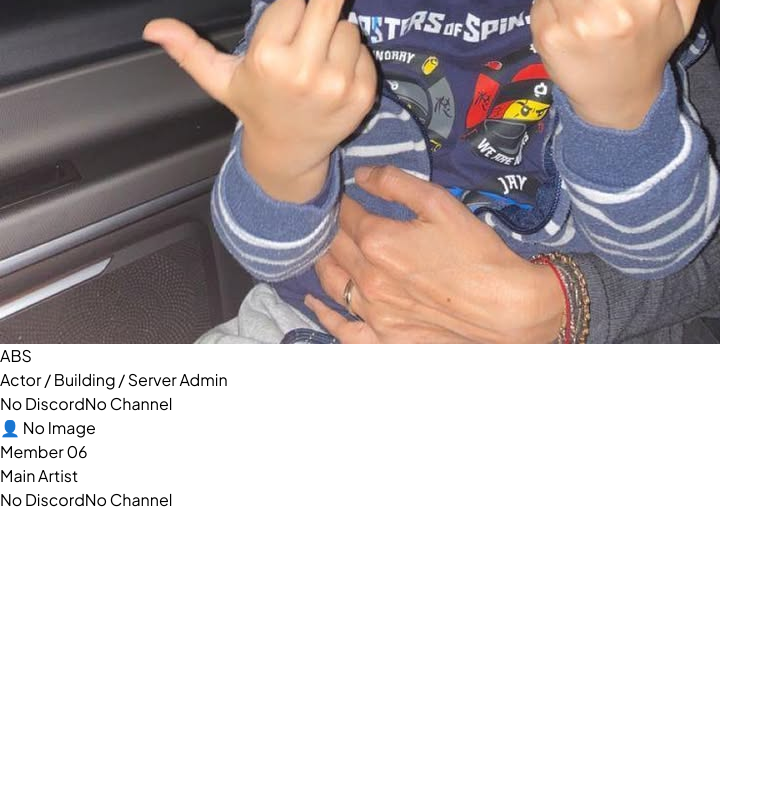
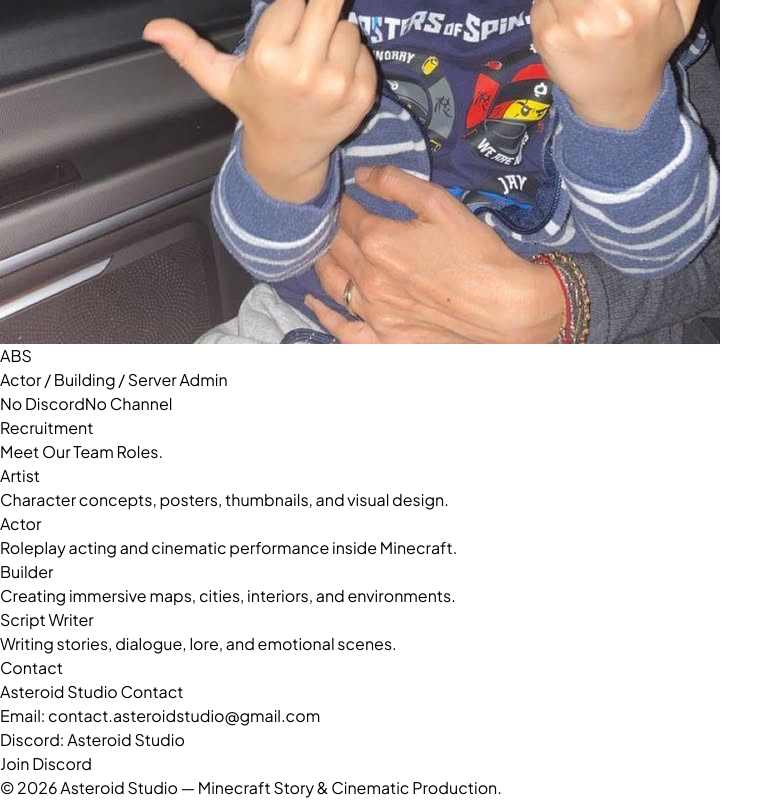
Before and after one commit to Reiki1112/asteroid-web, a React (Vite) app: page / in a window 1280 px wide. Shown: the part 5361-6161 px from the top of the page, without its empty margins (0-783 px from the left). Before the commit the page ends 5873 px from the top, so only its background shows below. Built offline with nearby package versions, Linux system fonts and the light colour scheme.

Commit message:
Update App.jsx

```diff
--- a/src/App.jsx
+++ b/src/App.jsx
@@ -28,7 +28,7 @@ const NEWS_DATA = [
 ]
 
 // ========================================================
-// 👥 2. ข้อมูลสมาชิก (อ้างอิงตามดีไซน์รูปที่ 2)
+// 👥 2. ข้อมูลสมาชิก
 // ========================================================
 const MEMBERS_DATA = [
     {
@@ -65,8 +65,7 @@ const MEMBERS_DATA = [
         img: absImg,
         discord: "",
         youtube: ""
-    },
-    { name: "Member 06", role: "Main Artist", img: "", discord: "", youtube: "" }
+    }
 ]
 
 // ========================================================
@@ -148,7 +147,7 @@ export default function App() {
     return (
         <div className="min-h-screen bg-[#1E2022] text-[#D2E4F1] overflow-x-hidden" style={{ fontFamily: "'Plus Jakarta Sans', 'Noto Sans Thai', sans-serif" }}>
 
-            {/* สไตล์ Scrollbar ซ่อนแถบขาวใน Modal */}
+            {/* สไตล์ Scrollbar ซ่อนแถบเลื่อนบนส่วนสไลด์ */}
             <style>{`
                 .custom-dark-scrollbar::-webkit-scrollbar {
                     width: 6px;
@@ -313,7 +312,7 @@ export default function App() {
                 </ScrollReveal>
             </section>
 
-            {/* POPUP MODAL SCREEN (แก้ปัญหาขอบและแถบเลื่อนขาวเรียบร้อย) */}
+            {/* POPUP MODAL SCREEN */}
             {isModalOpen && (
                 <div
                     className={`fixed inset-0 z-50 flex items-center justify-center p-4 bg-black/75 backdrop-blur-md transition-opacity duration-300 ease-out ${
@@ -525,8 +524,8 @@ export default function App() {
                 </ScrollReveal>
             </section>
 
-            {/* SECTION 5: Members (ดึงดีไซน์ตามรูปแบบภาพที่ 2 กลับมาเรียบร้อยครับ) */}
-            <section className="max-w-7xl mx-auto px-6 py-20 border-t border-[#484D51]/20 mb-20 relative">
+            {/* SECTION 5: Meet Our Members */}
+            <section className="max-w-7xl mx-auto px-6 py-20 border-t border-[#484D51]/20 relative">
                 <ScrollReveal>
                     <div className="flex flex-col md:flex-row justify-between items-start md:items-end mb-10 gap-4">
                         <div>
@@ -543,7 +542,6 @@ export default function App() {
                         {MEMBERS_DATA.map((member, idx) => (
                             <div key={idx} className="w-[340px] shrink-0 bg-[#25282B]/40 border border-[#484D51]/30 rounded-3xl p-5 shadow-lg hover:border-[#8FACC0]/30 transition-all duration-300 group snap-start flex flex-col justify-between">
                                 <div>
-                                    {/* กรอบรูปภาพทรงเหลี่ยมโค้งมนตามดีไซน์รูปที่ 2 */}
                                     <div className="w-full aspect-[4/3] mb-4 rounded-2xl overflow-hidden bg-[#1A1C1E] border border-[#484D51]/40 flex items-center justify-center relative shadow-md">
                                         {member.img ? (
                                             <img src={member.img} alt={member.name} className="w-full h-full object-cover group-hover:scale-105 transition-transform duration-500" />
@@ -576,6 +574,50 @@ export default function App() {
                 </ScrollReveal>
             </section>
 
+            {/* 🛠️ SECTION 6: Recruitment Roles (กู้คืนกลับมาเรียบร้อย ครบถ้วน) */}
+            <section className="max-w-7xl mx-auto px-6 py-24 border-t border-[#484D51]/20">
+                <ScrollReveal>
+                    <div className="mb-14">
+                        <p className="text-[#8FACC0] uppercase tracking-[0.2em] text-xs mb-3 font-semibold">Recruitment</p>
+                        <h2 className="text-3xl font-bold text-white tracking-wide">Meet Our Team Roles.</h2>
+                    </div>
+
+                    <div className="grid md:grid-cols-2 lg:grid-cols-4 gap-6">
+                        {[
+                            { title: 'Artist', desc: 'Character concepts, posters, thumbnails, and visual design.' },
+                            { title: 'Actor', desc: 'Roleplay acting and cinematic performance inside Minecraft.' },
+                            { title: 'Builder', desc: 'Creating immersive maps, cities, interiors, and environments.' },
+                            { title: 'Script Writer', desc: 'Writing stories, dialogue, lore, and emotional scenes.' }
+                        ].map((role) => (
+                            <div key={role.title} className="bg-[#2D3135]/80 border border-[#484D51]/50 rounded-3xl p-6 transition-all duration-300 group hover:border-[#8FACC0] hover:scale-105 hover:shadow-xl">
+                                <h3 className="text-xl font-semibold mb-3 text-[#8FACC0] group-hover:text-white transition-colors duration-300 tracking-wide">{role.title}</h3>
+                                <p className="text-zinc-300 leading-relaxed text-sm font-light">{role.desc}</p>
+                            </div>
+                        ))}
+                    </div>
+                </ScrollReveal>
+            </section>
+
+            {/* 🛠️ SECTION 7: Contact / Apply Area (กู้คืนกลับมาเรียบร้อย ครบถ้วน) */}
+            <section className="max-w-7xl mx-auto px-6 py-24 border-t border-[#484D51]/20">
+                <ScrollReveal>
+                    <div className="bg-gradient-to-br from-[#25282B] to-[#1A1C1E] border border-[#484D51]/60 rounded-[2rem] p-10 shadow-2xl">
+                        <p className="text-[#8FACC0] uppercase tracking-[0.2em] text-xs mb-3 font-semibold">Contact</p>
+                        <h2 className="text-3xl font-bold mb-6 text-white tracking-wide">Asteroid Studio Contact</h2>
+                        <div className="space-y-4 text-zinc-300 mb-8 font-light text-sm">
+                            <p className="flex items-center gap-2"><span className="text-[#8FACC0] font-normal">Email:</span> contact.asteroidstudio@gmail.com</p>
+                            <p className="flex items-center gap-2"><span className="text-[#8FACC0] font-normal">Discord:</span> Asteroid Studio</p>
+                        </div>
+                        <a href="https://discord.gg/JtKhFZuyte" target="_blank" rel="noopener noreferrer" className="inline-block bg-[#8FACC0] hover:bg-[#A3BFD3] text-[#1E2022] font-bold px-8 py-3 rounded-2xl shadow-lg transition-all duration-300 ease-out hover:scale-110 active:scale-95 hover:-translate-y-1 text-sm cursor-pointer tracking-wider">Join Discord</a>
+                    </div>
+                </ScrollReveal>
+            </section>
+
+            {/* 🛠️ Footer (กู้คืนกลับมาเรียบร้อย ครบถ้วน) */}
+            <footer className="border-t border-[#484D51]/20 py-8 text-center text-zinc-500 text-xs font-light">
+                © 2026 Asteroid Studio — Minecraft Story & Cinematic Production.
+            </footer>
+
         </div>
     )
 }
```
